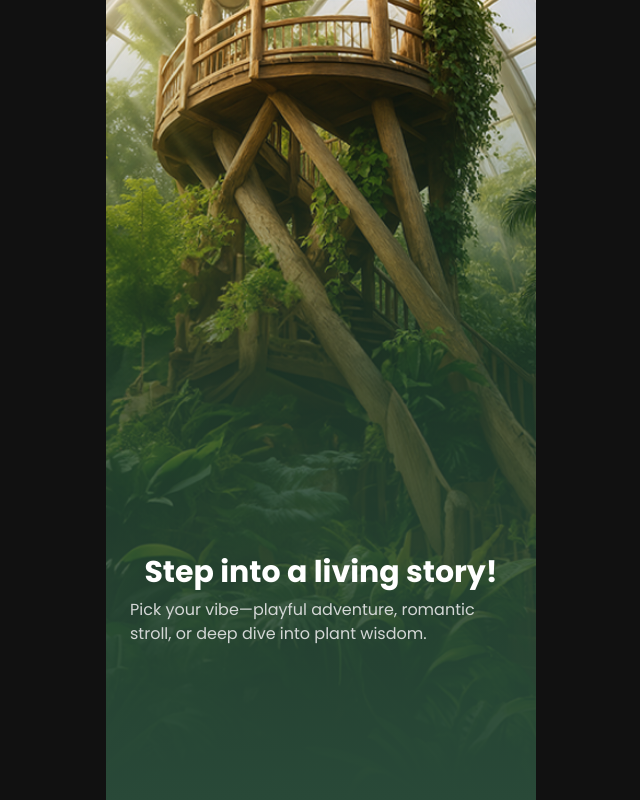
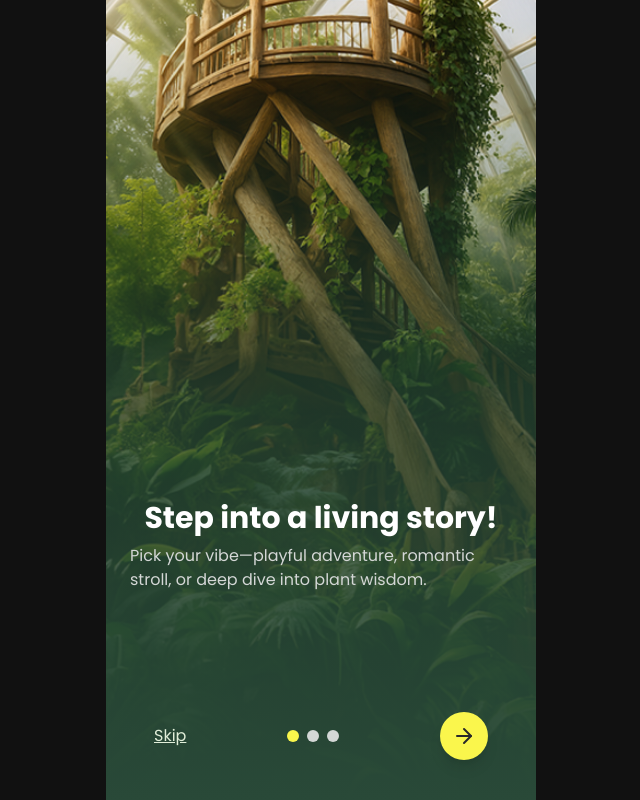
Before and after one commit to Flex-Wrap/botanical-garden, a React (Vite) app: page /botanical-garden/onboarding in a window 1280 px wide. Shown: the whole page, without its empty margins (319-959 px from the left). Built offline with nearby package versions, Linux system fonts and the light colour scheme.

Commit message:
onboarding almost done

```diff
--- a/package.json
+++ b/package.json
@@ -13,6 +13,7 @@
   },
   "dependencies": {
     "@tailwindcss/vite": "^4.0.17",
+    "lucide-react": "^0.486.0",
     "react": "^19.0.0",
     "react-dom": "^19.0.0",
     "react-router-dom": "^7.4.0",
--- /dev/null
+++ b/src/components/ButtonBar.tsx
@@ -0,0 +1,39 @@
+import { ArrowRight } from "lucide-react";
+import ProgressMarker from "./ProgressMarker";
+
+type ButtonBarProps = {
+  progress: boolean[]; // Progress dots array
+  onSkip: () => void; // Callback for the "Skip" button
+  onContinue: () => void; // Callback for the "Continue" button
+};
+
+const ButtonBar: React.FC<ButtonBarProps> = ({ progress, onSkip, onContinue }) => {
+  return (
+    <div className="w-full flex items-center justify-between px-6 py-4">
+      {/* Skip Button */}
+      <button
+        className="text-light-green underline"
+        onClick={onSkip} // Trigger the onSkip callback
+      >
+        Skip
+      </button>
+
+      {/* Progress Marker */}
+      <ProgressMarker
+        progress={progress}
+        selectedColor="#FAF64C" // Lemon Yellow
+        notSelectedColor="#D4D7D6" // Light Gray
+      />
+
+      {/* Continue Button */}
+      <button
+        className="w-12 h-12 flex items-center justify-center bg-lemon-yellow rounded-full shadow-lg"
+        onClick={onContinue} // Trigger the onContinue callback
+      >
+        <ArrowRight className="text-tight-black" />
+      </button>
+    </div>
+  );
+};
+
+export default ButtonBar;
--- /dev/null
+++ b/src/components/ProgressMarker.tsx
@@ -0,0 +1,27 @@
+type ProgressMarkerProps = {
+    progress: boolean[]; // Array of booleans for progress
+    selectedColor: string;
+    notSelectedColor: string;
+  };
+
+  const ProgressMarker: React.FC<ProgressMarkerProps> = ({
+    progress,
+    selectedColor,
+    notSelectedColor,
+  }) => {
+    return (
+      <div className="flex space-x-2">
+        {progress.map((isSelected, index) => (
+          <div
+            key={index}
+            className="w-3 h-3 rounded-full"
+            style={{
+              backgroundColor: isSelected ? selectedColor : notSelectedColor,
+            }}
+          />
+        ))}
+      </div>
+    );
+  };
+
+  export default ProgressMarker;
--- a/src/pages/Onboarding.tsx
+++ b/src/pages/Onboarding.tsx
@@ -1,6 +1,19 @@
-import towerImage from '../assets/tower.png'; // Import your tower image file
+import towerImage from '../assets/tower.png';
+import ButtonBar from "../components/ButtonBar"; // Import the ButtonBar component
 
 function Onboarding() {
+  // Callback for Skip button
+  const handleSkip = () => {
+    console.log("Skip button clicked");
+    // Add logic for Skip button (e.g., navigate to another page)
+  };
+
+  // Callback for Continue button
+  const handleContinue = () => {
+    console.log("Continue button clicked");
+    // Add logic for Continue button (e.g., proceed to next step)
+  };
+
   return (
     <div
       className="h-full w-full flex flex-col items-center justify-center bg-lime-green text-white relative"
@@ -14,7 +27,7 @@ function Onboarding() {
       <div className="absolute inset-0 bg-gradient-to-b from-transparent via-[#294938]/70 to-[#294938]"></div>
 
       {/* Bottom Content (On Top of Everything) */}
-      <div className="absolute bottom-0 w-full h-1/2 bg-transparent flex flex-col items-center justify-center px-6 z-10">
+      <div className="absolute bottom-0 w-full h-3/8 bg-transparent flex flex-col items-center justify-center px-6 z-10 pb-6">
         {/* Title */}
         <h1 className="text-3xl font-bold text-light-white mb-2">
           Step into a living story!
@@ -24,6 +37,15 @@ function Onboarding() {
         <p className="text-base text-light-gray">
           Pick your vibe—playful adventure, romantic stroll, or deep dive into plant wisdom.
         </p>
+
+        {/* Button Bar at the Bottom */}
+        <div className="w-full mt-auto">
+          <ButtonBar
+            progress={[true, false, false]}
+            onSkip={handleSkip} // Pass the skip callback
+            onContinue={handleContinue} // Pass the continue callback
+          />
+        </div>
       </div>
     </div>
   );
```
Also changed, not shown: 1 other file (tests, documents, lock files or other folders).
